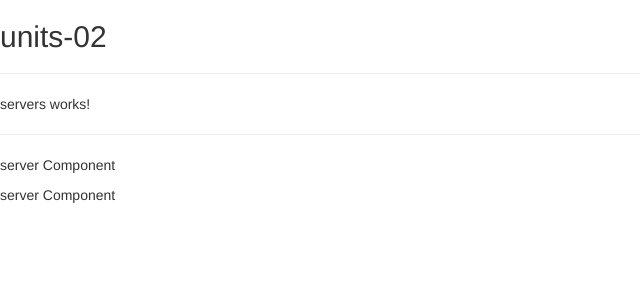
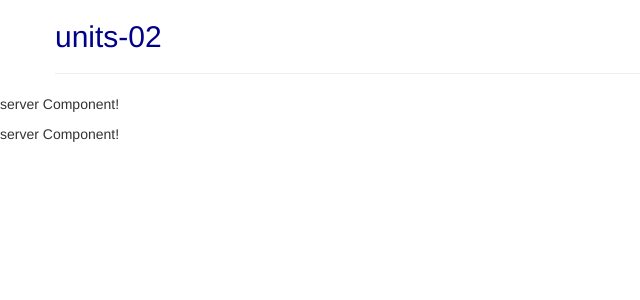
Before and after one commit to TharinduUdara/angular-udemy-course, an Angular app: page / in a window 1280 px wide. Shown: the top 300 px of the page, without its empty margins (0-640 px from the left). Built offline with nearby package versions, Linux system fonts and the light colour scheme.

Commit message:
Add component Styles

```diff
--- a/src/app/app.component.html
+++ b/src/app/app.component.html
@@ -1,3 +1,8 @@
-<h2>units-02</h2>
-<hr>
+<div class="container">
+  <div class="row">
+    <div class="col-xs-12"></div>
+    <h2>units-02</h2>
+    <hr />
+  </div>
+</div>
 <app-servers></app-servers>
--- a/src/app/app.component.scss
+++ b/src/app/app.component.scss
@@ -0,0 +1,4 @@
+h2 {
+    color:darkblue;
+
+}
--- a/src/app/server/server.component.html
+++ b/src/app/server/server.component.html
@@ -1 +1 @@
-<p>server Component</p>
+<p>server Component!</p>
--- a/src/app/servers/servers.component.html
+++ b/src/app/servers/servers.component.html
@@ -1,6 +1,4 @@
-<p>servers works!</p>
-<hr>
-
+<p>servers Component!</p>
 
 <app-server></app-server>
 <app-server></app-server>
--- a/src/app/servers/servers.component.ts
+++ b/src/app/servers/servers.component.ts
@@ -2,9 +2,8 @@ import { Component } from '@angular/core';
 
 @Component({
   selector: 'app-servers',
-  templateUrl: './servers.component.html',
-  styleUrls: ['./servers.component.scss']
+  //templateUrl: './servers.component.html',
+  template: '<app-server></app-server><app-server></app-server>',
+  styleUrls: ['./servers.component.scss'],
 })
-export class ServersComponent {
-
-}
+export class ServersComponent {}
```
